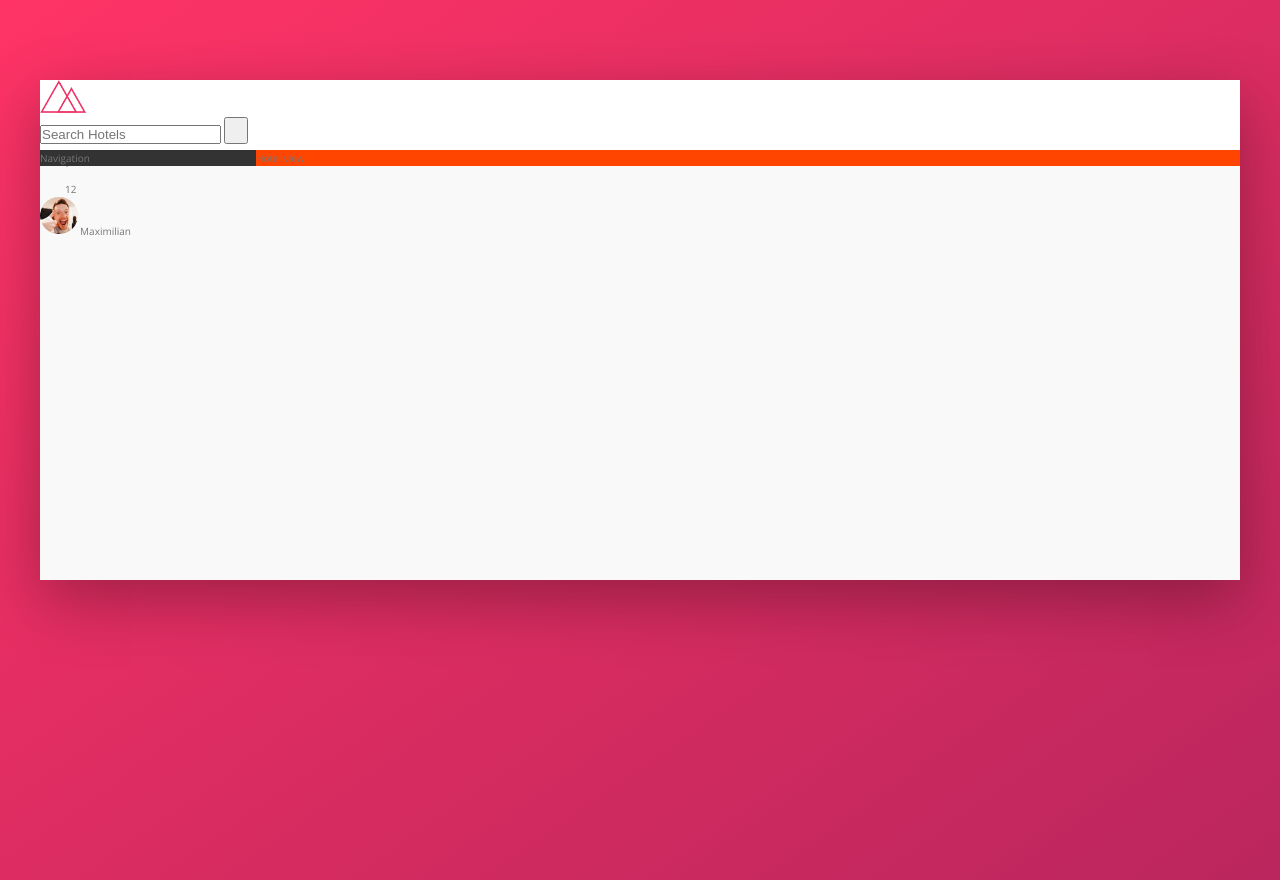
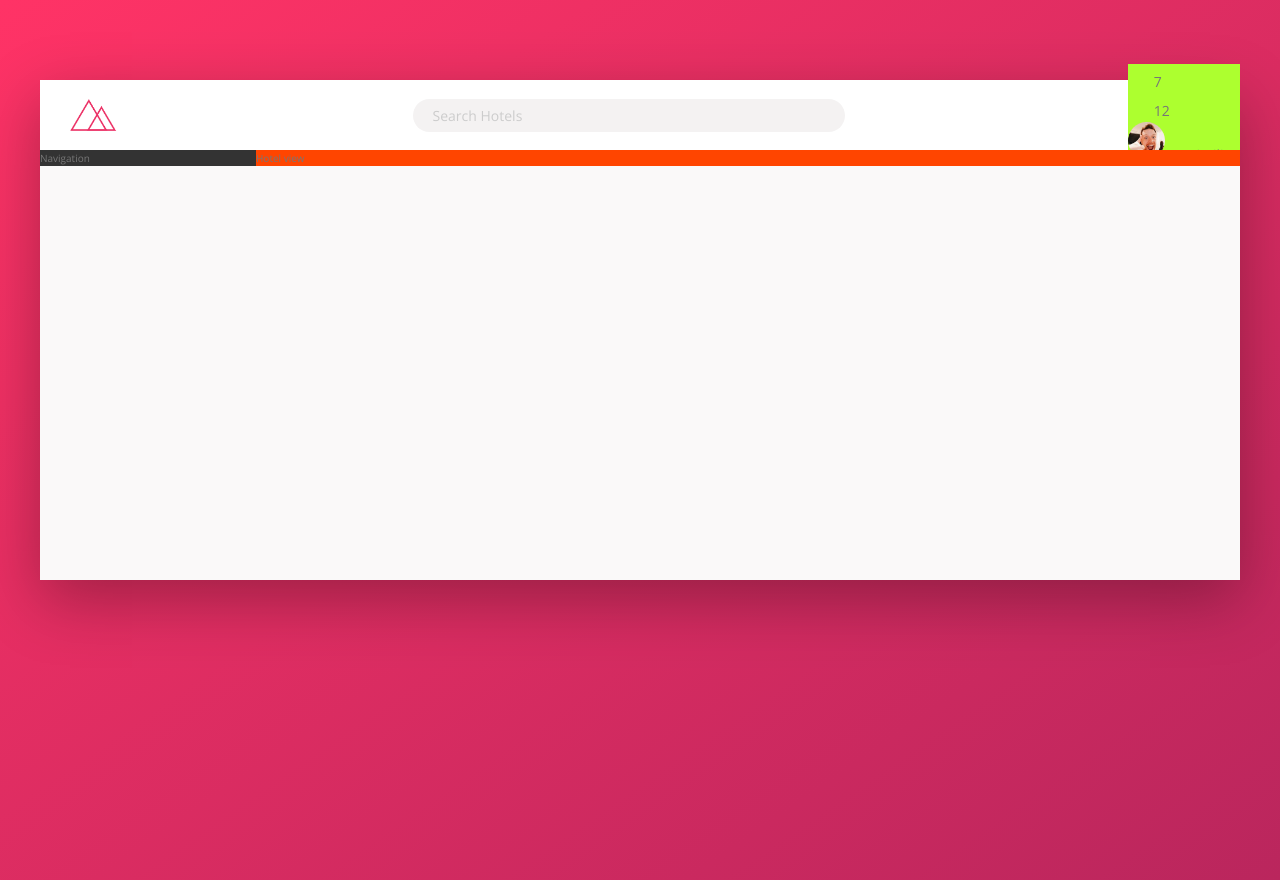
Before and after one commit to krystianwojda/Booking, a website: page index.html in a window 1280 px wide. Drawn offline with nearby package versions, Linux system fonts and the light colour scheme.

Commit message:
Stylowanie wyszukiwarki w headerze

```diff
--- a/sass/components.scss
+++ b/sass/components.scss
@@ -1,21 +1,67 @@
 //Logo
 .logo {
   height: 3.25rem;
+  margin-left: 3rem;
 }
 
 //Search
 .search {
-  &__input {}
+  flex: 0 0 40%;
 
-  &__button {}
+  display: flex;
+  align-items: center;
+  justify-content: center;
+
+  &__input {
+    font-family: inherit;
+    font-size: inherit;
+    color: inherit;
+    background-color: $color-grey-light-2;
+    border: none;
+    padding: .7rem 2rem;
+    border-radius: 100px;
+    width: 90%;
+    transition: all .3s;
+    margin-right: -3.25rem;
+
+    &:focus {
+      outline: none;
+      width: 100%;
+      background-color: $color-grey-light-3;
+    }
+
+    &::-webkit-input-placeholder {
+      font-weight: 100;
+      color: $color-grey-light-4;
+    }
+  }
+
+  &__input:focus + &__button {
+    background-color: $color-grey-light-3;
+  }
+
+  &__button {
+    border: none;
+    background-color: $color-grey-light-2;
+
+    &:focus {
+      outline: none;
+    }
+
+    &:active {
+      transform: translateY(2px);
+    }
+  }
 
   &__icon {
     height: 2rem;
     width: 2rem;
+    fill: $color-grey-dark-3;
   }
 }
 //User nav
 .user-nav {
+  background-color: greenyellow;
   &__icon-box {}
 
   &__icon {
--- a/sass/layout.scss
+++ b/sass/layout.scss
@@ -7,9 +7,14 @@
 }
 
 .header {
+  font-size: 1.4rem;
   height: 7rem;
   background-color: #fff;
   border-bottom: $color-grey-light-2;
+
+  display: flex;
+  justify-content: space-between;
+  align-items: center;
 }
 
 .content {
```
Also changed, not shown: css/style.css.
